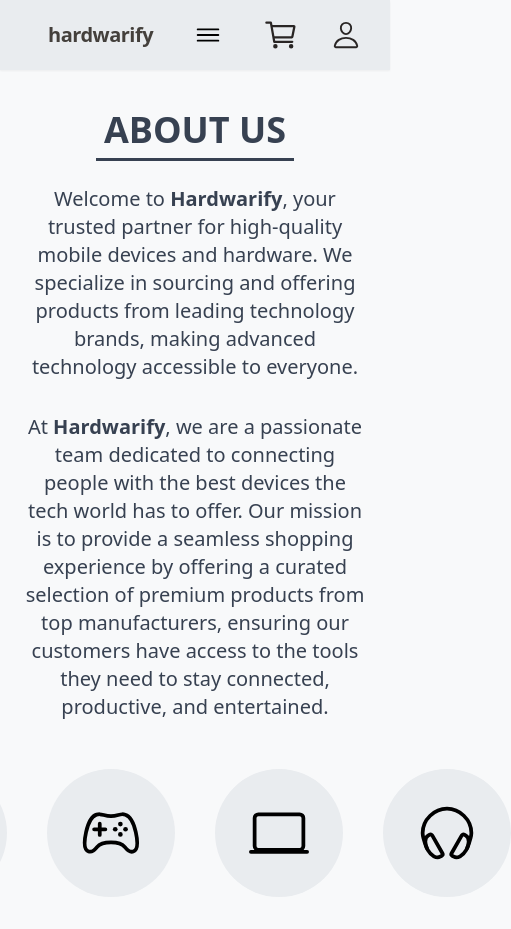
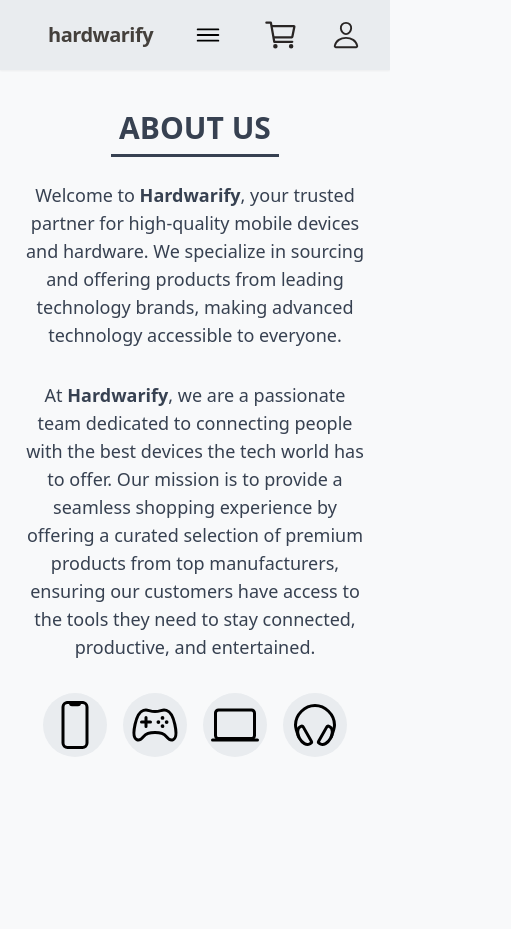
Before and after one commit to tojamrcel/hardwarify-project, a Next.js app: page /about in a window 390 px wide. Shown: the whole page, 511 px wide, since content can reach past the window. After the commit the page ends 844 px from the top, so only its background shows below. Built offline with nearby package versions, Linux system fonts and the light colour scheme.

Commit message:
style: improve responsiveness of about page

```diff
--- a/app/about/page.tsx
+++ b/app/about/page.tsx
@@ -13,16 +13,16 @@ export const metadata: Metadata = {
 function Page() {
   return (
     <section className="m-auto flex max-w-5xl flex-col items-center justify-center gap-4">
-      <h2 className="border-b-[3px] border-gray-700 px-2 py-2 text-center text-4xl font-bold uppercase text-gray-700">
+      <h2 className="border-b-[3px] border-gray-700 px-2 py-2 text-center text-3xl font-bold uppercase text-gray-700 lg:text-4xl">
         About us
       </h2>
-      <p className="mt-2 text-center text-xl text-gray-700">
+      <p className="mt-2 text-center text-lg text-gray-700 md:text-xl">
         Welcome to <strong>Hardwarify</strong>, your trusted partner for
         high-quality mobile devices and hardware. We specialize in sourcing and
         offering products from leading technology brands, making advanced
         technology accessible to everyone.
       </p>
-      <p className="mt-4 text-center text-xl text-gray-700">
+      <p className="mt-4 text-center text-lg text-gray-700 md:text-xl">
         At <strong>Hardwarify</strong>, we are a passionate team dedicated to
         connecting people with the best devices the tech world has to offer. Our
         mission is to provide a seamless shopping experience by offering a
@@ -30,17 +30,17 @@ function Page() {
         our customers have access to the tools they need to stay connected,
         productive, and entertained.
       </p>
-      <div className="mt-8 flex items-center justify-center gap-10">
-        <div className="flex h-32 w-32 items-center justify-center rounded-full bg-white-second text-6xl">
+      <div className="mt-4 flex items-center justify-center gap-4 md:gap-8 lg:mt-8 lg:gap-10">
+        <div className="flex h-16 w-16 items-center justify-center rounded-full bg-white-second text-5xl sm:h-24 sm:w-24 md:h-32 md:w-32 md:text-6xl">
           <IoPhonePortraitOutline />
         </div>
-        <div className="flex h-32 w-32 items-center justify-center rounded-full bg-white-second text-6xl">
+        <div className="flex h-16 w-16 items-center justify-center rounded-full bg-white-second text-5xl sm:h-24 sm:w-24 md:h-32 md:w-32 md:text-6xl">
           <IoGameControllerOutline />
         </div>
-        <div className="flex h-32 w-32 items-center justify-center rounded-full bg-white-second text-6xl">
+        <div className="flex h-16 w-16 items-center justify-center rounded-full bg-white-second text-5xl sm:h-24 sm:w-24 md:h-32 md:w-32 md:text-6xl">
           <IoLaptopOutline />
         </div>
-        <div className="flex h-32 w-32 items-center justify-center rounded-full bg-white-second text-6xl">
+        <div className="flex h-16 w-16 items-center justify-center rounded-full bg-white-second text-5xl sm:h-24 sm:w-24 md:h-32 md:w-32 md:text-6xl">
           <IoHeadsetOutline />
         </div>
       </div>
@@ -49,3 +49,4 @@ function Page() {
 }
 
 export default Page;
+//32 6
```
